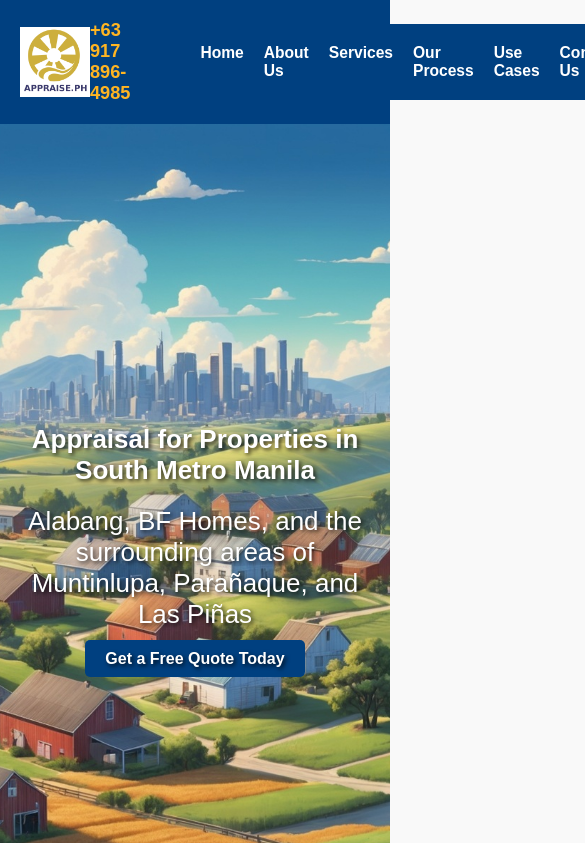
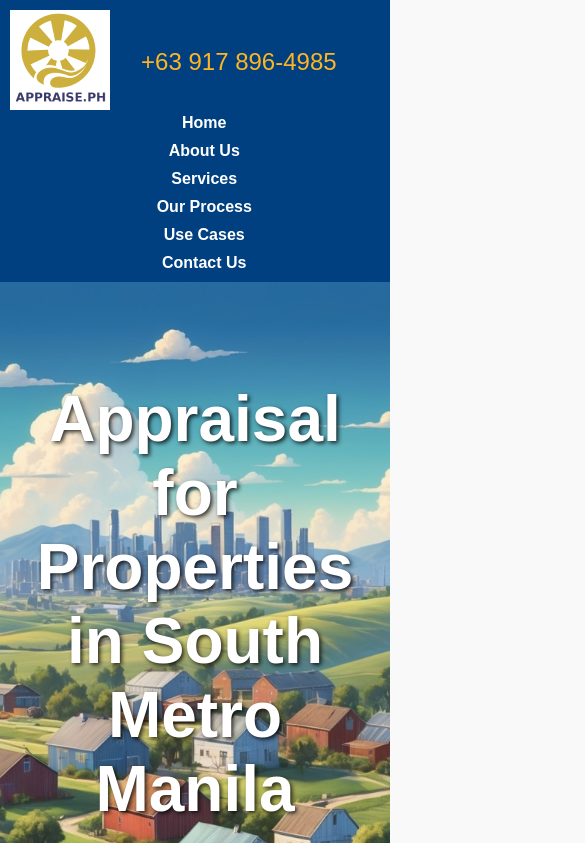
Before and after one commit to moostendorp/appraise, a plain HTML site: page index.html in a window 390 px wide. Shown: the top 843 px of the page, 585 px wide, since content can reach past the window. Drawn offline with nearby package versions, Linux system fonts and the light colour scheme; files that its build step writes are made by us from their sources; files whose address does not match are found by name.

Commit message:
fixed mobile screen css

```diff
--- a/css/styles.css
+++ b/css/styles.css
@@ -13,48 +13,56 @@ body {
     -webkit-text-size-adjust: 100%; /* Prevents automatic text scaling */
 }
 
-header {
+.header-container {
+    color: #fff;
+    padding: 10px;
+    display: grid;
+    grid-template-columns: auto 1fr auto; /* Logo, flexible space for nav, contact info */
+    align-items: center; /* Vertically center all items in one line */
     background-color: #004080;
-    color: #fff;
-    padding: 20px;
-    display: flex;
-    justify-content: space-between;
-    align-items: center;
+    grid-template-columns:  auto 1fr; /* Two columns: auto for logo, 1fr for content */
+    grid-template-rows: auto auto;   /* Two rows: one for contact-info, one for nav */
+
+    column-gap: 5%;                /* Add space between columns */
+
+
+
 }
 
-.header-container {
-    display: flex;
-    justify-content: space-between;
-    align-items: center;
-    padding: 20px 50px;
-    background-color: #004080;
+.logo {
+    grid-row: 1; /* Make the logo span two rows */
+    grid-column:1;
+
+
+
 }
 
 .contact-info {
-    font-size: 1.2rem; /* Adjust size for prominence */
-    color: #fff;
+    grid-column: 2; /* Place contact-info in the second column */
+    grid-row: 1;    /* Place contact-info in the first row */
+    text-align: left; /* Align the text to the right */
+
+    margin-left: 5%;
+    font-size: 1.5rem; /* Adjust size for prominence */
+    color: #ffb522;
+
 }
 
-.contact-info strong {
-    font-size: 1.4rem; /* Make phone number stand out */
-    color: #ffb522; /* Highlight the phone number */
+nav {
+    grid-column: 1 / span 2; /* Place nav in the second column */
+    grid-row: 2;    /* Place nav in the second row */
+    text-align: center; /* Align nav items to the right */
 }
-
-
-
-
-.logo {
-    height: 70px; /* Adjust for square logo */
-    width: auto;
-}
-
 nav ul {
     list-style: none;
-    display: flex;
+    display:flex; /* Flexbox to make nav items align horizontally */
+    gap: 5%;
 }
 
 nav ul li {
-    margin-left: 20px;
+    list-style: none;
+    margin-left: 5%;
+
 }
 
 nav ul li a {
@@ -62,6 +70,8 @@ nav ul li a {
     text-decoration: none;
     font-weight: bold;
 }
+
+
 /* Default for desktop */
 #hero {
     background-image: url('../images/image-664.jpg'), url('../images/image-1184.jpg');
@@ -77,9 +87,6 @@ nav ul li a {
     justify-content: center;
 
 }
-
-
-
 
 
 .hero-overlay {
@@ -241,6 +248,7 @@ footer .footer-nav ul li a {
 .about-section {
     background-color: #e6f2ff; /* Light blue to match the site's theme */
     padding: 40px;
+    display:flexbox;
     border-radius: 10px;
     box-shadow: 0 0 15px rgba(0, 0, 0, 0.1);
     max-width: 900px;
@@ -250,86 +258,37 @@ footer .footer-nav ul li a {
 }
 
 .about-section h2 {
-    font-size: 2rem;
+
     margin-bottom: 20px;
+    text-align: center;
     color: #004080; /* Heading color matching the site’s primary color */
 }
 
 .about-section p {
-    font-size: 1.2rem;
+
     text-align: justify;
     color: #333;
+
 }
 
-.logos {
+.about-section .logos {
     display: flex;
     justify-content: center;
     gap: 20px;
     margin-top: 20px;
 }
 
-.logos img {
+.about-section .logos img {
     height: 70px; /* Adjust the size as needed */
     width: auto;
-    filter: grayscale(100%); /* Optional: make logos grayscale for consistency */
+
 }
 
-/* For mobile screens */
-@media only screen and (max-width: 768px) {
+@media (max-width: 768px) {
 
-    html {
-        font-size: 14px; /* 1rem = 13px for iPhones and smaller screens */
-    }
-    #hero {
-        background-image: url('../images/image-664.jpg');
-        background-size: cover;
-        background-position: center;
-        background-repeat: no-repeat;
 
-    }
-    .contact-info {
-        font-size:1.2rem;
-    }
-    .header-container {
-        font-size:1.2rem;
-
-    }
-    .hero-content h1 {
-        font-size: 2rem; /* Resize hero text */
-    }
-    .service-item {
-
-        flex: 1 1 calc(33.333% - 20px); /* Three equal columns with gap */
-
+    nav ul {
+        flex-direction: column; /* Stack nav items vertically */
+        gap: 10px; /* Reduce space between nav items on mobile */
     }
 }
-
-@media only screen and (max-width: 480px) {
-    html {
-        font-size: 13px; /* 1rem = 13px for iPhones and smaller screens */
-    }
-    #hero {
-        background-image: url('../images/image-664.jpg');
-        background-size: cover;
-        background-position: center;
-        background-repeat: no-repeat;
-
-    }
-    .contact-info {
-        font-size:1.2rem;
-    }
-
-    .header-container {
-       display:flex;
-       justify-content: center;
-    }
-    .hero-content h1 {
-        font-size: 2rem; /* Resize hero text */
-    }
-    .service-item {
-
-        flex: 1 1 calc(33.333% - 20px); /* Three equal columns with gap */
-
-    }
-
-}
--- a/index.html
+++ b/index.html
@@ -3,7 +3,7 @@
 <head>
     <meta charset="UTF-8">
 
-    <meta name="viewport" content="width=device-width, initial-scale=1.0">
+    <meta name="viewport" content="width=device-width, initial-scale=1">
     <meta name="description" content="Professional property appraisal services. Accurate valuations for residential, commercial, and special purpose properties.">
     <title>Property Appraisal Services | APPRAISE.PH</title>
     <link rel="stylesheet" href="css/styles.css?v=1.1">
@@ -12,14 +12,13 @@
 <body>
     <!-- START HEADER-->
 
-    <header>
-        <img src="images/logo.png" alt="Company Logo" class="logo">
+    <header class="header-container">
+        <div class="logo"><img src="images/logo100.jpg" alt="Company Logo" class="logo"></div>
+
         <div class="contact-info">
-            <p><strong>+63 917 896-4985</strong></p>
+                +63 917 896-4985
         </div>
-        <div class="header-container">
-
-            <nav>
+         <nav class="nav">
                 <ul>
                     <li><a href="#home">Home</a></li>
                     <li><a href="#about-us">About Us</a></li>
@@ -32,7 +31,7 @@
                 </ul>
             </nav>
 
-        </div>
+
     </header>
 <!-- END HEADER-->
 
@@ -100,16 +99,15 @@
 
 
 
-
     <section id="about-us" class="about-section">
         <h2>About Us</h2>
         <p>APPRAISE.PH is led by a licensed property appraiser (PRC License #6395), specializing in properties on the South Side of Metro Manila.  Since 2015, the company has delivered accurate and reliable valuations, adhering to industry standards.</p>
-        <div class="logos">
+        <class class="logos">
+             <img src="images/para-logo.png" alt="PARA Logo">
+                               </class>
+                <h3>Member, Philippine Association of Realty Appraisers (PARA)</h3>
 
-                <img src="images/para-logo.png" alt="PARA Logo">
-                <p style="font-size: 1.5rem; font-weight: bold;">
-                    Member, Philippine Association of Realty Appraisers (PARA)
-                </p>
+
     </section>
 
 
```
Also changed, not shown: images/logo100.jpg (added).
